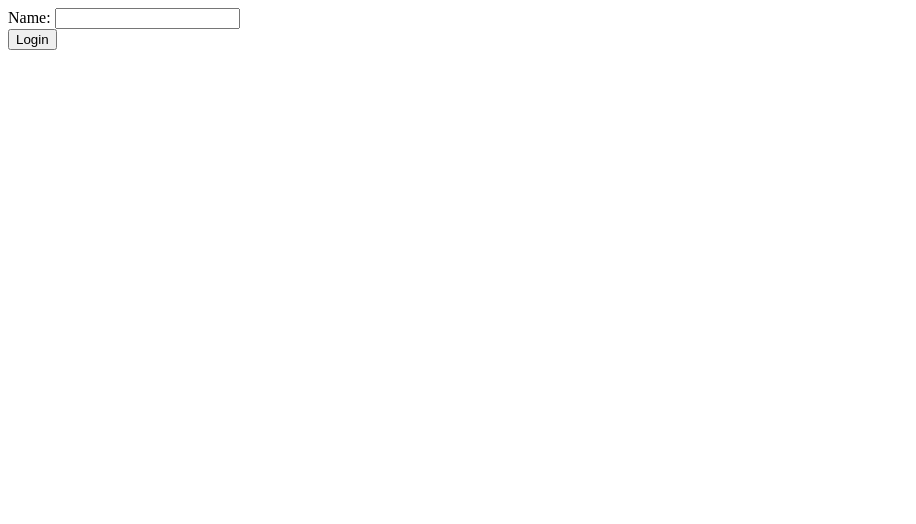
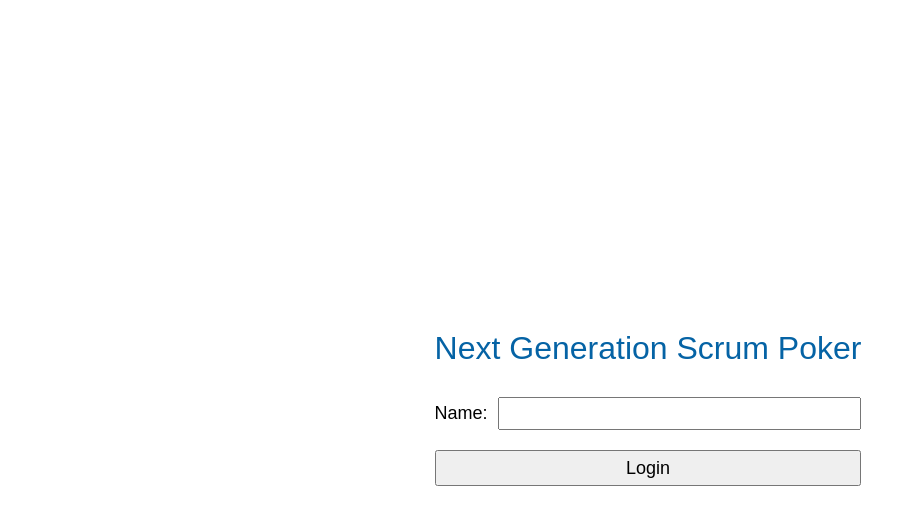
Before and after one commit to Hellgartner/js-days-munich-vue-advanced-workshop-2024, a Vue app in the folder frontend/: page / in a window 1280 px wide. Shown: the top 524 px of the page, without its empty margins (0-916 px from the left). Built offline with nearby package versions, Linux system fonts and the light colour scheme.

Commit message:
Style login page

```diff
--- a/frontend/src/views/HomeView.vue
+++ b/frontend/src/views/HomeView.vue
@@ -1,15 +1,63 @@
 <script setup lang="ts">
-import { useRouter } from 'vue-router'
+import {useRouter} from 'vue-router'
 
 const router = useRouter();
 const login = () => router.push({path: "estimation"});
 </script>
 
 <template>
-  <main>
-    <div>
-      <span>Name:</span> <input>
+  <div class="login-form">
+    <div class="heading">Next Generation Scrum Poker</div>
+    <div class="name-input">
+      Name: <input class="input-field">
     </div>
-    <button @click="login">Login</button>
-  </main>
+    <button class="login-button" @click="login">Login</button>
+  </div>
 </template>
+
+<style scoped lang="scss">
+.login-form {
+  display: grid;
+  justify-content: center;
+  align-content: center;
+  grid-template-areas:
+    "heading"
+    "name"
+    "login";
+  min-height: 100vh;
+  min-width: 100vw;
+  grid-row-gap: 20px;
+  font-family: sans-serif;
+}
+
+.heading {
+  grid-area: heading;
+  padding-bottom: 10px;
+  font-size: 32px;
+  color: rgb(5, 99, 165);
+}
+
+.name-input {
+  font-size: 18px;
+  line-height: 150%;
+  grid-area: name;
+  align-items: baseline;
+
+  display: flex;
+  gap: 10px;
+
+  .input-field {
+    flex-grow: 1;
+    font-size: 18px;
+    line-height: 150%;
+  }
+}
+
+.login-button {
+  grid-area: login;
+  font-size: 18px;
+  line-height: 150%;
+  height: 36px;
+}
+
+</style>
```
